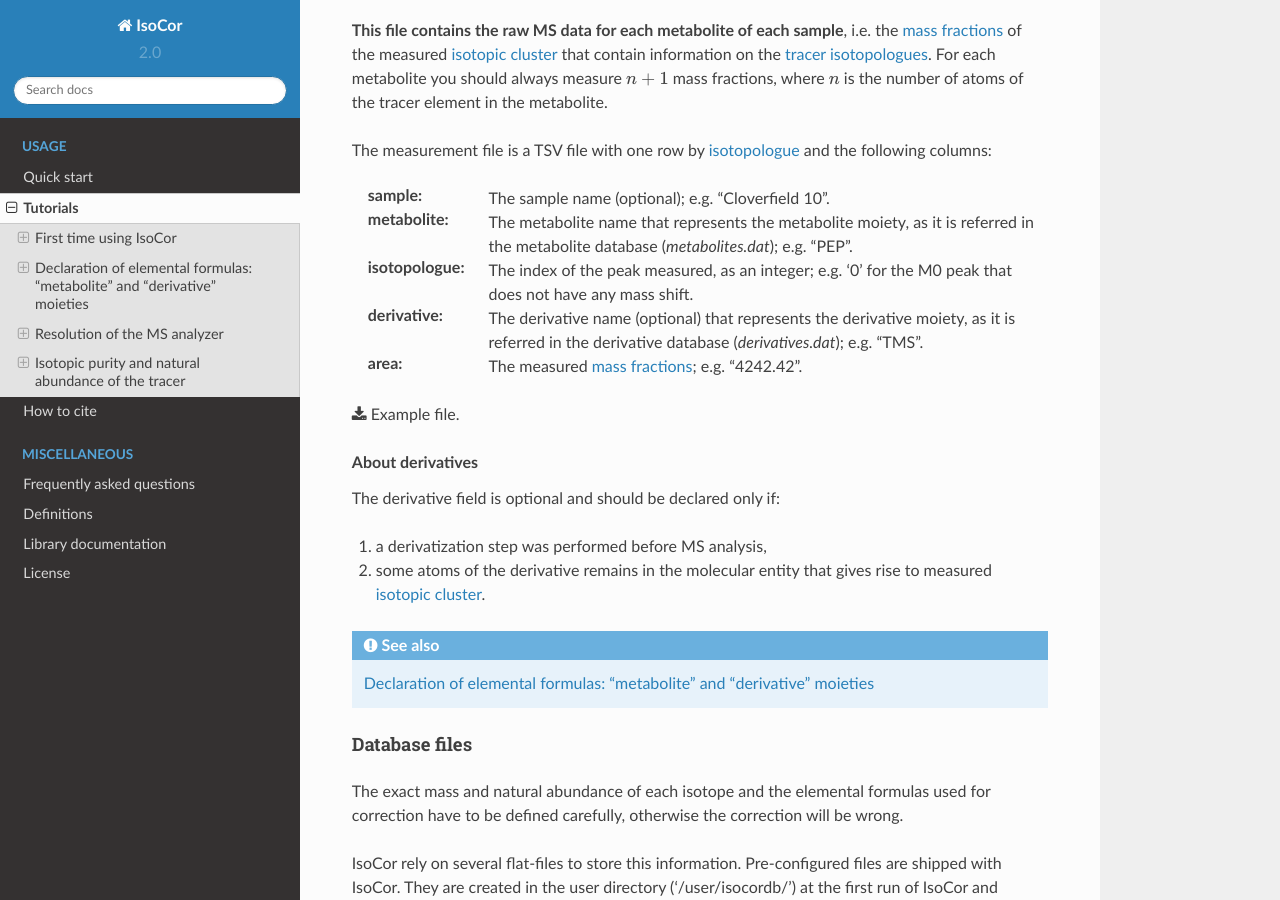
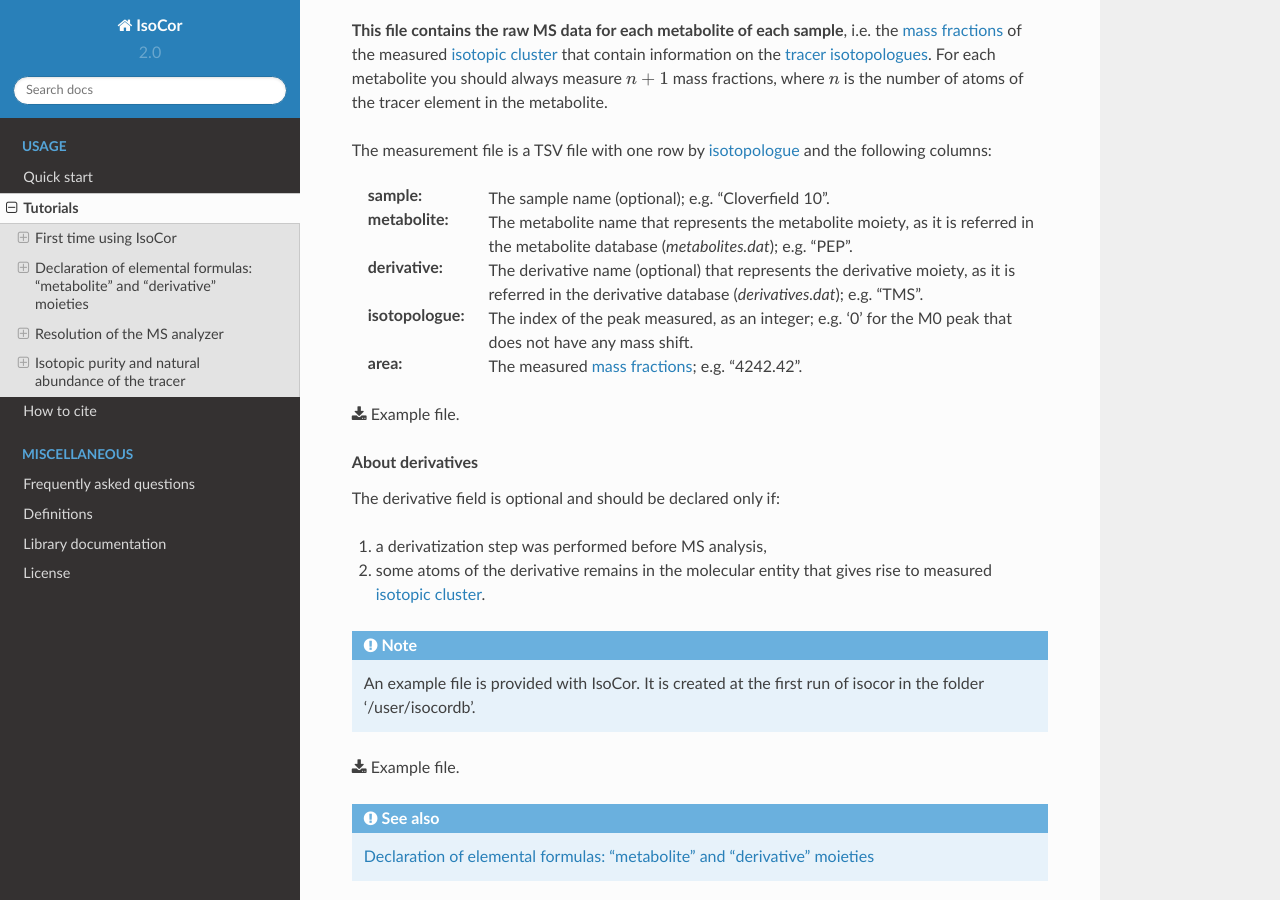
Before and after one commit to MetaSys-LISBP/IsoCor, a Sphinx documentation site: the page built from doc/tutorials.rst, in a window 1280 px wide and 900 px high, scrolled down 732 px. Built offline with Sphinx 7.4.7 and the Read the Docs theme 2.0.0, drawn with Linux system fonts in a browser that asks for light colours.

Commit message:
update doc

```diff
--- a/doc/tutorials.rst
+++ b/doc/tutorials.rst
@@ -46,13 +46,13 @@
 
 :sample: The sample name (optional); e.g. "Cloverfield 10".
 :metabolite: The metabolite name that represents the metabolite moiety, as it is referred in the metabolite database (*metabolites.dat*); e.g. "PEP".
+:derivative: The derivative name (optional) that represents the derivative moiety, as it is referred in the derivative database (*derivatives.dat*); e.g. "TMS".
 :isotopologue: The index of the peak measured, as an integer; e.g. '0' for the M0 peak that does not have any mass shift.
-:derivative: The derivative name (optional) that represents the derivative moiety, as it is referred in the derivative database (*derivatives.dat*); e.g. "TMS".
 :area: The measured :ref:`mass fractions <mass fractions>`; e.g. "4242.42".
 
 .. only:: builder_html
 
-          :download:`Example file <../isocor/data/Data_example.tsv>`.
+          :download:`Example file <./isocor/data/Data_example.tsv>`.
 
 .. topic:: About derivatives
 
@@ -61,6 +61,12 @@
           1. a derivatization step was performed before MS analysis,
           2. some atoms of the derivative remains in the molecular entity that gives rise to
              measured :ref:`isotopic cluster <isotopic cluster>`.
+
+.. note:: An example file is provided with IsoCor. It is created at the first run of isocor in the folder '/user/isocordb'.
+
+.. only:: builder_html
+
+          :download:`Example file <./isocor/data/Isotopes.dat>`.
 
 .. seealso::
   :ref:`Declaration of elemental formulas: "metabolite" and "derivative" moieties <Formulas>`
@@ -104,7 +110,7 @@
 
 .. only:: builder_html
 
-          :download:`Example file <../isocor/data/Isotopes.dat>`.
+          :download:`Example file <./isocor/data/Isotopes.dat>`.
 
 
 *Metabolites database (Metabolites.dat)*
@@ -123,7 +129,7 @@
 
 .. only:: builder_html
 
-          :download:`Example file <../isocor/data/Metabolites.dat>`.
+          :download:`Example file <./isocor/data/Metabolites.dat>`.
 
 *Derivatives database (Derivatives.dat)*
 --------------------------------------------------------------------------------
@@ -144,7 +150,7 @@
 
 .. only:: builder_html
 
-          :download:`Example file <../isocor/data/Derivatives.dat>`.
+          :download:`Example file <./isocor/data/Derivatives.dat>`.
 
 *Custom databases*
 --------------------------------------------------------------------------------
```
